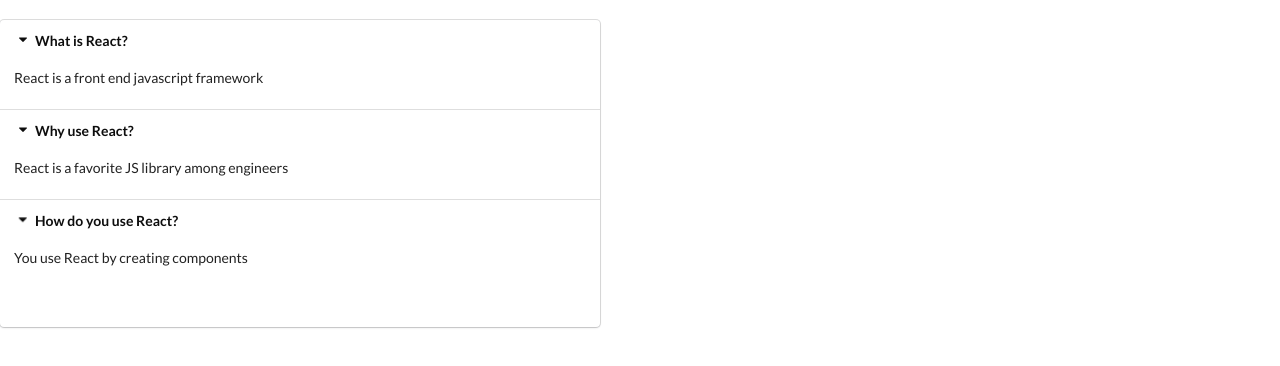
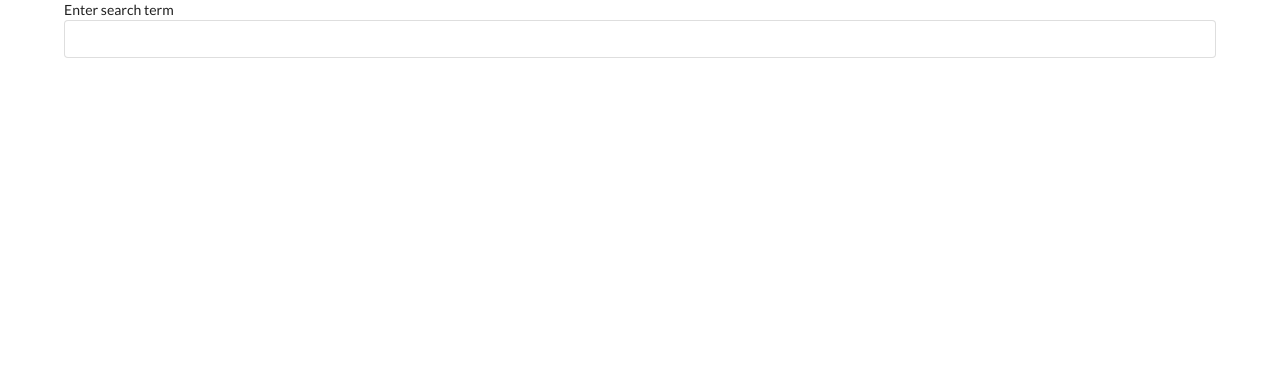
Before and after one commit to paulonova/React-Widget, a React (Create React App) app: page / in a window 1280 px wide. Shown: the top 366 px of the page. Built offline with nearby package versions, Linux system fonts and the light colour scheme.

Commit message:
Create a link to wikipedia

```diff
--- a/package.json
+++ b/package.json
@@ -6,6 +6,7 @@
     "@testing-library/jest-dom": "^5.11.4",
     "@testing-library/react": "^11.1.0",
     "@testing-library/user-event": "^12.1.10",
+    "axios": "^0.21.1",
     "react": "^17.0.1",
     "react-dom": "^17.0.1",
     "react-scripts": "4.0.1",
--- a/public/index.html
+++ b/public/index.html
@@ -29,7 +29,7 @@
   </head>
   <body>
     <noscript>You need to enable JavaScript to run this app.</noscript>
-    <div id="root"></div>
+    <div style="width: 90%; margin:auto" id="root"></div>
     <!--
       This HTML file is a template.
       If you open it directly in the browser, you will see an empty page.
--- a/src/App.js
+++ b/src/App.js
@@ -1,6 +1,6 @@
 import React from 'react';
 import Accordion from './components/Accordion';
-
+import Search from './components/Search';
 
 const items= [
   {
@@ -20,8 +20,7 @@
 const App = () =>{
   return(
     <div>
-    <br/>
-      <Accordion items={items}/>
+      <Search/>
     </div>
   );
 };
--- a/src/components/Accordion.js
+++ b/src/components/Accordion.js
@@ -3,6 +3,7 @@
 
 const Accordion = ({items})=>{
 
+  //Array destruction. Initialize the state with one variable and a call function
   const [activeIndex, setActiveIndex] = useState(null);
 
   //Helper method
@@ -11,13 +12,16 @@
   }
 
   const renderedItems = items.map((item, index) => {
+
+    const active = index === activeIndex ? 'active' : '';
+
     return(
       <React.Fragment key={item.title}>
-        <div className="title active" onClick={() => onTitleClicked(index)}>
+        <div className={`title ${active}`} onClick={() => onTitleClicked(index)}>
             <i className="dropdown icon"></i>
             {item.title}
         </div>
-        <div className="content active">
+        <div className={`content ${active}`}>
           <p>{item.content}</p>
         </div>
       </React.Fragment>
@@ -27,7 +31,6 @@
   return(
     <div className="ui styled accordion">
       {renderedItems}
-      <h1>{activeIndex}</h1>
     </div>
   );
 };
--- /dev/null
+++ b/src/components/Search.js
@@ -0,0 +1,80 @@
+import React, {useState, useEffect} from 'react';
+import axios from 'axios';
+
+const Search = ()=>{
+
+  const baseUrl = "https://en.wikipedia.org/w/api.php";
+  const[term, setTerm] = useState('');
+  const [results, setResults] = useState([]);
+
+  console.log(results);
+  useEffect(() => {
+
+    const search = async()=>{
+      const {data} = await axios.get(baseUrl, {
+        params:{
+          action: 'query',
+          list: 'search',
+          format: 'json',
+          origin: '*',
+          srsearch: term
+        }
+      });
+      setResults(data.query.search);
+    }
+
+    if(term){
+      search();
+    }
+  }, [term]);
+
+  /** Not recommended!!! ***
+   * <span>dangerouslySetInnerHTML={{ __html: result.snippet}}</span> */
+
+  const resetResult=(result)=>{
+     result = result.replaceAll('<span class="searchmatch">', '')
+                    .replaceAll('</span>', '');
+     return result;
+  }
+
+  const renderResults = results.map((result) => {
+    return(
+      <div key={result.pageid} className="item">
+      <div className="right floated content">
+        <a  href={`https://en.wikipedia.org?curid=${result.pageid}`}
+            target='_blanc'
+            className="ui button">Go</a>
+      </div>
+        <div className="content">
+          <div className="header">
+          <br/>
+            <h3>{result.title}</h3>
+          </div>
+            <span>{resetResult(result.snippet)}</span>
+        </div>
+      </div>
+    )
+  })
+
+  return (
+    <div>
+      <div className="ui form">
+        <div className="filed">
+          <label>Enter search term</label>
+          <input
+            value={term}
+            onChange={(e) => setTerm(e.target.value)}
+            type="text"/>
+        </div>
+      </div>
+      <div className="ui celled list">
+       {renderResults}
+      </div>
+
+
+    </div>
+  );
+};
+
+
+export default Search;
```
Also changed, not shown: 2 other files (tests, documents, lock files or other folders).
